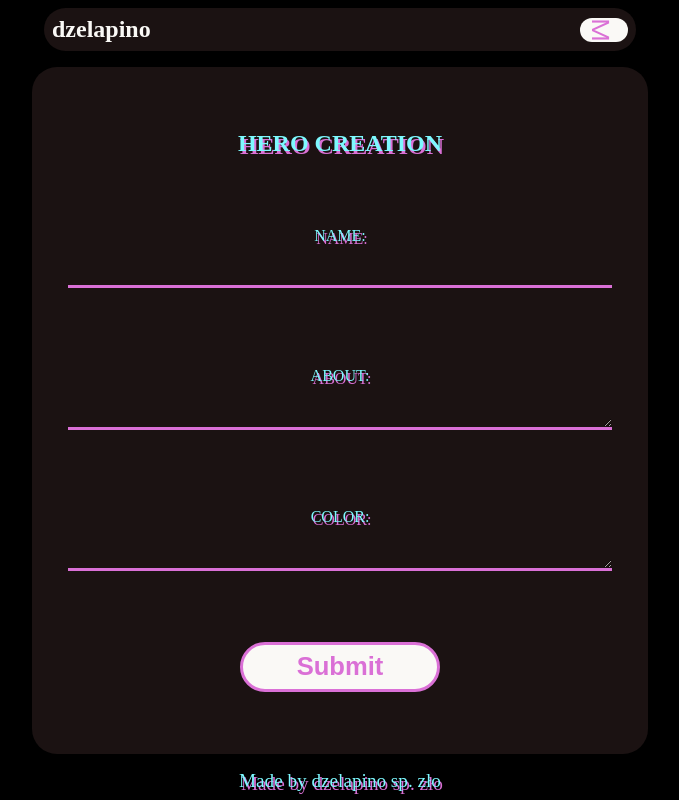
After one commit to dzelapino/zaawansowane-techniki-obiektowe, a Django app: page /heroes/create in a window 1280 px wide. The commit adds this page. Shown: the whole page, without its empty margins (300-979 px from the left). Run offline with Django 5.2, Linux system fonts and the light colour scheme; style sheets or scripts are compiled from the project's sources.

Commit message:
Widoki detail + create Style Karuzela

```diff
--- a/zto/ztoweb/admin.py
+++ b/zto/ztoweb/admin.py
@@ -1,6 +1,8 @@
 from django.contrib import admin
 
 from ztoweb.models import Subscriber
+from ztoweb.models import Hero
 
 # Register your models here.
 admin.site.register(Subscriber)
+admin.site.register(Hero)
--- /dev/null
+++ b/zto/ztoweb/forms.py
@@ -0,0 +1,10 @@
+from django import forms
+
+from ztoweb.models import Hero
+
+
+class HeroForm(forms.ModelForm):
+    class Meta:
+        model = Hero
+
+        fields = '__all__'
--- a/zto/ztoweb/models.py
+++ b/zto/ztoweb/models.py
@@ -8,3 +8,11 @@ class Subscriber(models.Model):
     email = models.EmailField(unique=True)
     def __str__(self):
         return "Subscriber: " + self.email
+
+class Hero(models.Model):
+
+    name = models.CharField(max_length=100)
+    about = models.TextField()
+    color = models.TextField()
+    def __str__(self):
+        return self.name
--- a/zto/ztoweb/static/base.scss
+++ b/zto/ztoweb/static/base.scss
@@ -3,3 +3,5 @@
 @use "../styles/components/footer";
 
 @use "../styles/pages/home/homePage";
+@use "../styles/pages/heroes/heroList";
+@use "../styles/pages/heroes/heroForm";
--- /dev/null
+++ b/zto/ztoweb/styles/pages/heroes/_heroForm.scss
@@ -0,0 +1,75 @@
+// TODO reuse me as stylesheet used directly in my page
+
+@use "../../vars/colors" as c;
+@use "../../vars/layout" as l;
+@use "../../vars/sizing" as s;
+@use "../../vars/lapino" as la;
+
+.create-hero-form {
+  @include l.flex-layout(column);
+
+  justify-content: space-evenly;
+  background: c.$dzelapino-black;
+  flex-grow: 1;
+  padding: s.$default-padding-size;
+  border-radius: s.$default-border-radius;
+  width: min(600px, 80%);
+
+  > h2,
+  > p > label {
+    @include la.text-parallax;
+
+    margin: 0;
+    text-transform: uppercase;
+  }
+
+  > p {
+    @include l.flex-layout(column);
+    width: 100%;
+
+    margin: 0;
+    padding: s.$default-padding-size;
+  }
+
+  > p > input,
+  > p > textarea {
+    width: 90%;
+    background: transparent;
+    color: c.$dzelapino-green;
+    height: 30px;
+    border-top: none;
+    border-left: none;
+    border-right: none;
+    border-bottom: solid c.$dzelapino-pink s.$default-border-size;
+    text-align: center;
+    font-size: s.$font-size-larger;
+  }
+
+  > p > input:focus,
+  > p > textarea:focus {
+    border-color: c.$dzelapino-blue;
+  }
+
+   > p > input:focus-visible,
+   > p > textarea:focus-visible {
+     outline: none;
+   }
+
+  > input {
+    height: s.$default-button-height;
+    width: s.$default-long-button-width;
+    border-radius: s.$default-border-radius;
+    background: c.$dzelapino-white;
+    border: solid c.$dzelapino-pink s.$default-border-size;
+    color: c.$dzelapino-pink;
+    font-weight: bold;
+    font-size: s.$font-size-larger;
+  }
+
+  > input:hover {
+    @include la.text-parallax;
+
+    cursor: pointer;
+    border-color: c.$dzelapino-blue;
+  }
+}
--- a/zto/ztoweb/styles/pages/home/_homePage.scss
+++ b/zto/ztoweb/styles/pages/home/_homePage.scss
@@ -67,11 +67,11 @@
 }
 
 .home-page__content-mock:nth-child(1) {
-  background: c.$dzelapino-green;
+  background: c.$dzelapino-black;
 }
 
 .home-page__content-mock:nth-child(2) {
-  background: c.$dzelapino-black;
+  background: c.$dzelapino-green;
 }
 
 .home-page__content-mock:nth-child(3) {
--- a/zto/ztoweb/styles/vars/_sizing.scss
+++ b/zto/ztoweb/styles/vars/_sizing.scss
@@ -2,6 +2,11 @@ $default-spacing-value: 0.5rem;
 $default-gap-size: $default-spacing-value;
 $default-padding-size: $default-spacing-value;
 $default-border-radius: 25px;
+$default-border-size: 3px;
+$default-long-button-width: min(50%, 200px);
+$default-small-button-width: 50px;
+$default-button-height: 50px;
 
-$font-size-larger: 1.2rem;
-$font-size-smaller: 0.8rem;
+$font-size-huge: 2.5rem;
+$font-size-larger: 1.6rem;
+$font-size-smaller: 1.2rem;
--- a/zto/ztoweb/templates/base.html
+++ b/zto/ztoweb/templates/base.html
@@ -17,13 +17,13 @@
 
   <body>
     <nav id="navbar" class="navbar navbar-wrapped">
-      <a class="navbar-brand" href="#">dzelapino</a>
+      <a class="navbar-brand" href="/">dzelapino</a>
 
         <div class="navbar-content">
 
           <div class="navbar-panel" id="navbarPanel">
-            <a class="nav-link" href="#">Home</a>
-            <a class="nav-link" href="#">About</a>
+            <a class="nav-link" href="/heroes">List</a>
+            <a class="nav-link" href="/heroes/create">Create</a>
             <a class="nav-link" href="#">Contact</a>
           </div>
 
--- /dev/null
+++ b/zto/ztoweb/templates/heroes/create_hero.html
@@ -0,0 +1,14 @@
+{% extends "base.html" %} {% block title %} dzelapino {% endblock %}
+{% block content %}
+
+    <form method="POST" enctype="multipart/form-data" class="create-hero-form">
+        <h2>Hero creation</h2>
+
+        {% csrf_token %}
+
+        {{ form.as_p }}
+
+        <input type="submit" value="Submit">
+    </form>
+
+{% endblock %}
--- a/zto/ztoweb/urls.py
+++ b/zto/ztoweb/urls.py
@@ -3,5 +3,8 @@ from django.urls import path
 from . import views
 
 urlpatterns = [
-    path('', views.home, name='home')
+    path('', views.home, name='home'),
+    path('heroes', views.heroes, name='heroes'),
+    path('heroes/create', views.create_hero, name='create_hero'),
+    path('heroes/<id>', views.hero_details, name='hero_details'),
 ]
--- a/zto/ztoweb/views.py
+++ b/zto/ztoweb/views.py
@@ -1,6 +1,31 @@
 from django.http import HttpResponse
 from django.shortcuts import render
+from django.views.generic import ListView
+
+from ztoweb.forms import HeroForm
+from ztoweb.models import Hero
+
 
 # Create your views here.
 def home(req):
     return render(req, 'home.html')
+
+def heroes(request):
+    hero_list = Hero.objects.all()
+    return render(request, "heroes/hero_list.html", {"heroes":hero_list})
+
+def create_hero(request):
+    context = {}
+
+    form = HeroForm(request.POST or None)
+    if form.is_valid():
+        form.save()
+
+    context['form'] = form
+    return render(request, "heroes/create_hero.html", context)
+
+def hero_details(request, id):
+    context = {}
+
+    context['hero'] = Hero.objects.get(id=id)
+    return render(request, "heroes/hero_view.html", context)
```
Also changed, not shown: zto/ztoweb/styles/pages/heroes/_heroList.scss (added, +53 -0 lines), zto/ztoweb/templates/heroes/hero_list.html (added, +33 -0 lines), zto/ztoweb/templates/heroes/hero_view.html (added, +10 -0 lines), zto/ztoweb/migrations/0002_hero.py (added).
